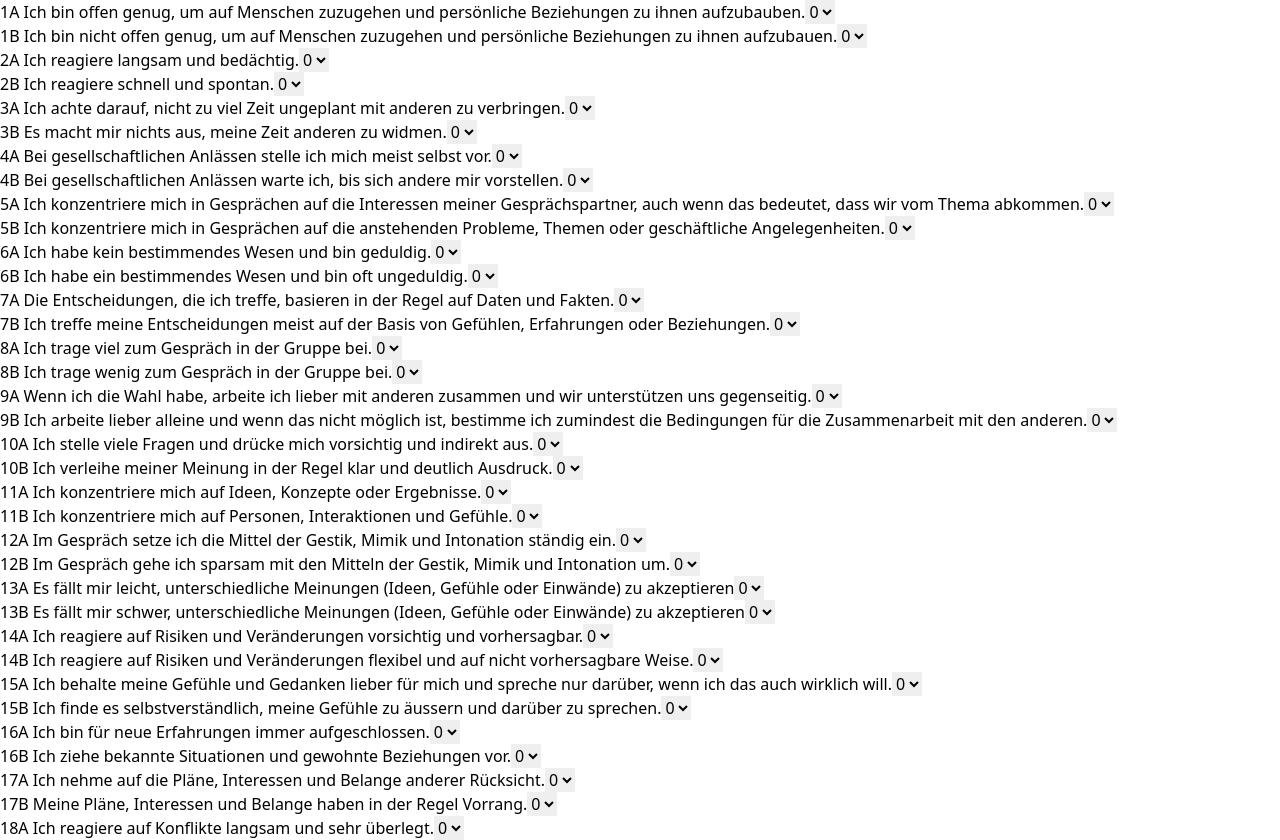
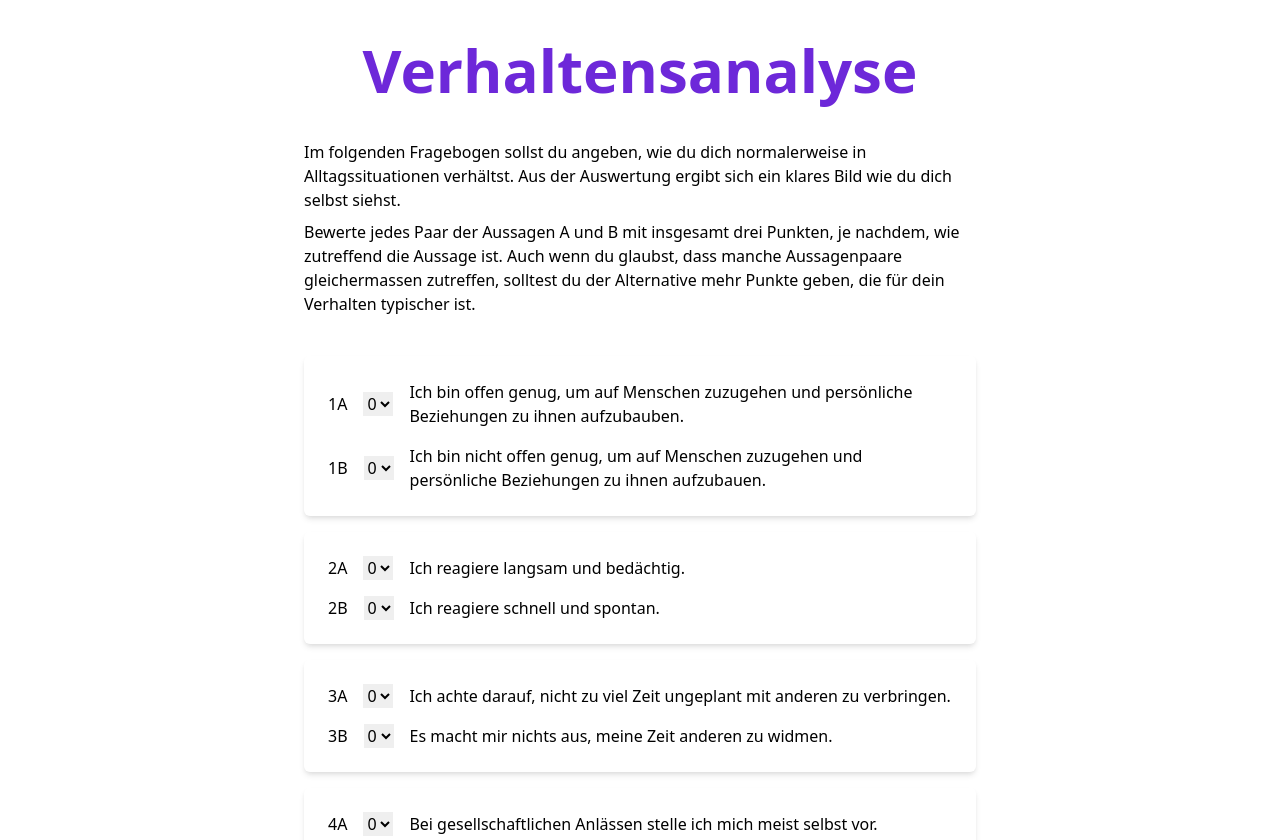
Before and after one commit to mic-meier/mdba, a Next.js app: page /mdba in a window 1280 px wide. Shown: the top 840 px of the page. Built offline with nearby package versions, Linux system fonts and the light colour scheme.

Commit message:
feat: Add form validation

```diff
--- a/components/QuestionnaireForm.tsx
+++ b/components/QuestionnaireForm.tsx
@@ -1,4 +1,4 @@
-import { useState } from 'react'
+import { ChangeEvent, ReactNode, useState } from 'react'
 
 import { ChoiceSet, Questionnaire } from '../types'
 
@@ -20,10 +20,10 @@ function FormFieldSet({ choiceSet, formState, handleChange }: FieldsetProps) {
   }
 
   return (
-    <fieldset>
-      <div>
-        <label htmlFor="choiceA">
-          {`${choiceSet.set}${choiceA.choice} ${choiceA.statement}`}
+    <fieldset className="p-4 shadow-md rounded-md">
+      <div className="p-2">
+        <label htmlFor="choiceA" className="flex items-center space-x-4">
+          <div className="">{`${choiceSet.set}${choiceA.choice}`}</div>
           <select
             name={`choice${choiceA.choice}`}
             id={`choice${choiceA.choice}`}
@@ -48,11 +48,12 @@ function FormFieldSet({ choiceSet, formState, handleChange }: FieldsetProps) {
               3
             </option>
           </select>
+          <div>{`${choiceA.statement}`}</div>
         </label>
       </div>
-      <div>
-        <label htmlFor="choiceB">
-          {`${choiceSet.set}${choiceB.choice} ${choiceB.statement}`}
+      <div className="p-2">
+        <label htmlFor="choiceB" className="flex items-center space-x-4">
+          <div>{`${choiceSet.set}${choiceB.choice}`}</div>
           <select
             name={`choice${choiceB.choice}`}
             id={`choice${choiceB.choice}`}
@@ -77,6 +78,7 @@ function FormFieldSet({ choiceSet, formState, handleChange }: FieldsetProps) {
               3
             </option>
           </select>
+          <div>{`${choiceB.statement}`}</div>
         </label>
       </div>
     </fieldset>
@@ -85,6 +87,12 @@ function FormFieldSet({ choiceSet, formState, handleChange }: FieldsetProps) {
 
 export default function QuestionnaireForm({ questionnaire }: Props) {
   const [formState, setFormState] = useState({})
+  const isFormValid = Object.keys(formState).length === 18
+
+  function handleSubmit(e: ChangeEvent<HTMLFormElement>) {
+    e.preventDefault()
+    console.log(formState)
+  }
 
   function handleChange(set: number, valueA: number, valueB: number) {
     setFormState({
@@ -97,7 +105,7 @@ export default function QuestionnaireForm({ questionnaire }: Props) {
   }
 
   return (
-    <form>
+    <form onSubmit={handleSubmit} className="max-w-2xl mx-auto space-y-4">
       {questionnaire.map((choiceSet) => (
         <FormFieldSet
           key={choiceSet.set}
@@ -106,6 +114,9 @@ export default function QuestionnaireForm({ questionnaire }: Props) {
           handleChange={handleChange}
         />
       ))}
+      <button disabled={!isFormValid} type="submit">
+        Submit
+      </button>
     </form>
   )
 }
--- a/pages/mdba.tsx
+++ b/pages/mdba.tsx
@@ -18,7 +18,24 @@ export default function MDBA({ questionnaire }: Props) {
         <link rel="icon" href="/favicon.ico" />
       </Head>
 
-      <main>
+      <main className="max-w-6xl mx-auto">
+        <h1 className="text-center text-6xl font-bold text-purple-700 pt-10">
+          Verhaltensanalyse
+        </h1>
+        <div className="py-10 max-w-2xl mx-auto space-y-2">
+          <p>
+            {' '}
+            Im folgenden Fragebogen sollst du angeben, wie du dich normalerweise
+            in Alltagssituationen verhältst. Aus der Auswertung ergibt sich ein
+            klares Bild wie du dich selbst siehst.
+          </p>
+          <p>
+            Bewerte jedes Paar der Aussagen A und B mit insgesamt drei Punkten,
+            je nachdem, wie zutreffend die Aussage ist. Auch wenn du glaubst,
+            dass manche Aussagenpaare gleichermassen zutreffen, solltest du der
+            Alternative mehr Punkte geben, die für dein Verhalten typischer ist.
+          </p>
+        </div>
         <QuestionnaireForm questionnaire={questionnaire} />
       </main>
     </div>
```
